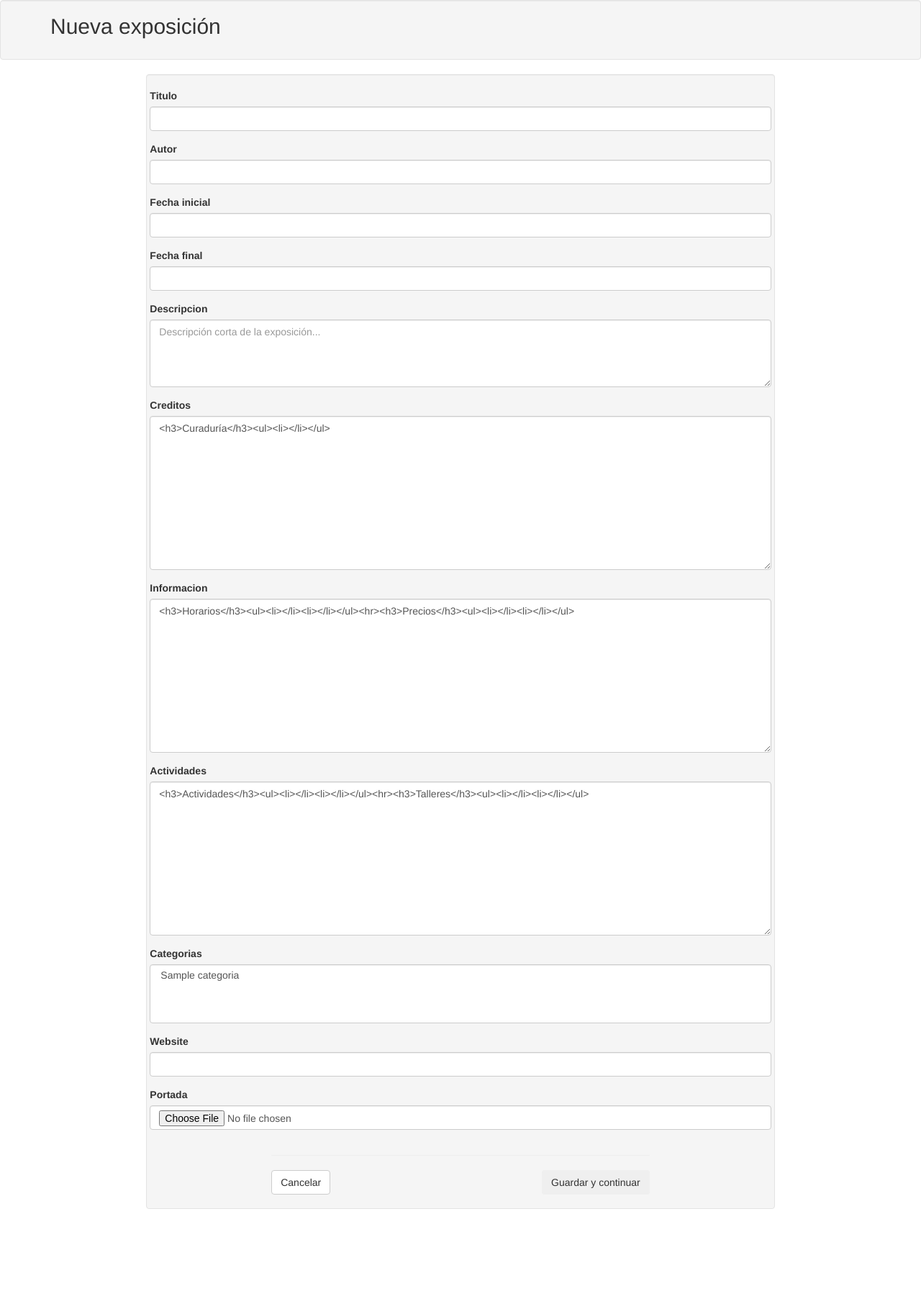
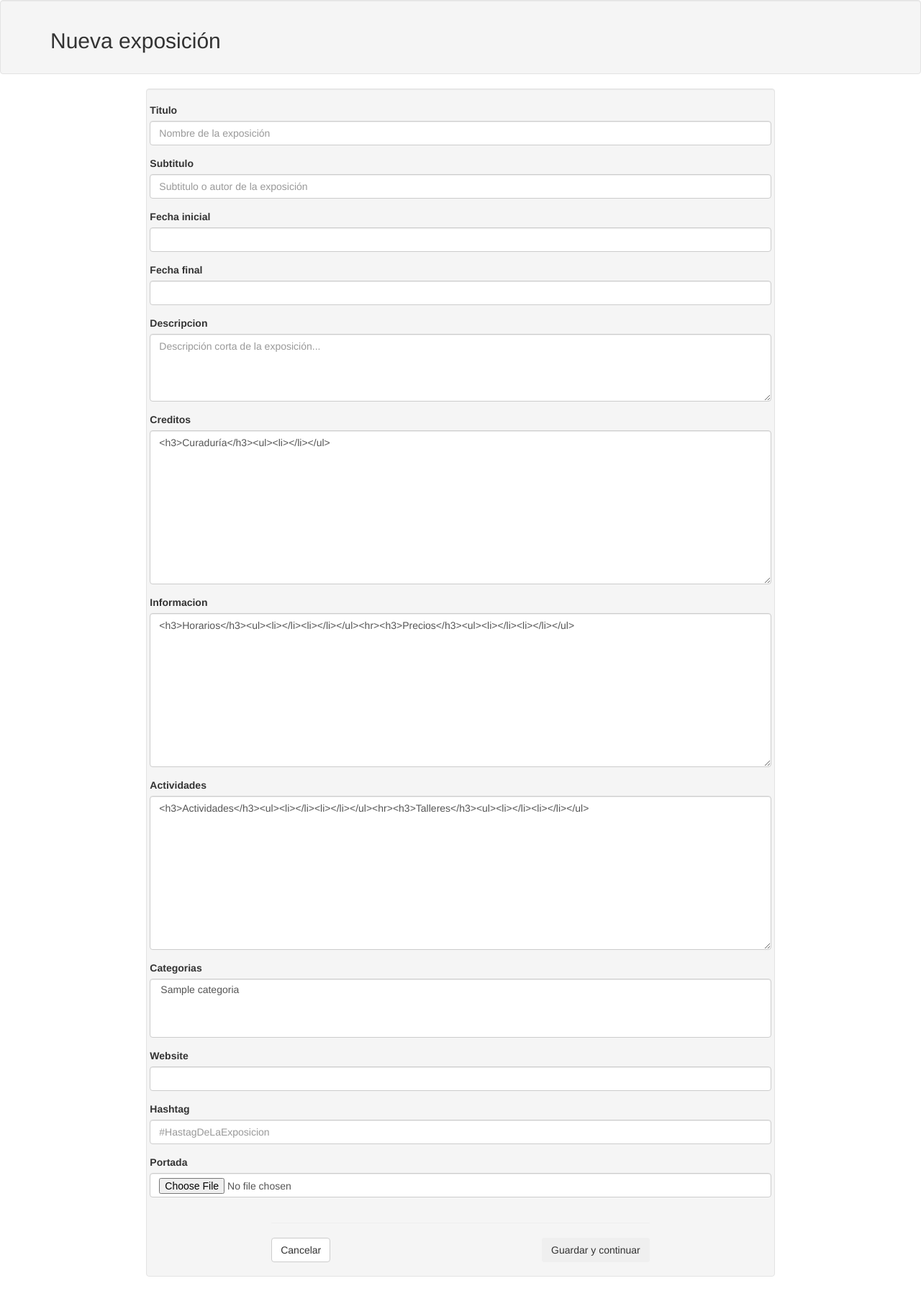
Before and after one commit to punkrobot/prototipo-catalogarte, a Django app: page /admin/exposicion/nueva in a window 1280 px wide. Shown: the part 62-1856 px from the top of the page at 72% size. Before the commit the page ends 1742 px from the top, so only its background shows below. Run offline with Django 3.2, Linux system fonts and the light colour scheme; tables that the repository leaves empty hold one stand-in row (values such as "Sample post"); some libraries are stand-ins or nearby versions.

Commit message:
Guardar hashtag de la exposicion

```diff
--- a/webapp/forms.py
+++ b/webapp/forms.py
@@ -11,16 +11,16 @@ class ExposicionForm(forms.ModelForm):
 
     class Meta:
         model = Exposicion
-        fields = ['titulo', 'autor', 'fecha_inicial', 'fecha_final', 'descripcion', 'creditos', \
-                  'informacion', 'actividades', 'categorias', 'website', 'portada']
+        fields = ['titulo', 'subtitulo', 'fecha_inicial', 'fecha_final', 'descripcion', 'creditos', \
+                  'informacion', 'actividades', 'categorias', 'website', 'hashtag', 'portada']
 
         success_url = '/admin'
 
     def __init__(self, *args, **kwargs):
         super(ExposicionForm, self).__init__(*args, **kwargs)
 
-        self.fields['titulo'].widget.attrs = {'placeholder': ''}
-        self.fields['autor'].widget.attrs = {'placeholder': ''}
+        self.fields['titulo'].widget.attrs = {'placeholder': 'Nombre de la exposición'}
+        self.fields['subtitulo'].widget.attrs = {'placeholder': 'Subtitulo o autor de la exposición'}
         self.fields['fecha_inicial'].widget = DateTimeWidget(usel10n=True, bootstrap_version=3)
         self.fields['fecha_final'].widget = DateTimeWidget(usel10n=True, bootstrap_version=3)
         self.fields['descripcion'].widget.attrs = {'placeholder': 'Descripción corta de la exposición...', 'rows': 4}
@@ -31,3 +31,4 @@ class ExposicionForm(forms.ModelForm):
         self.fields['actividades'].widget = CKEditorWidget()
         self.fields['actividades'].initial = '<h3>Actividades</h3><ul><li></li><li></li></ul><hr><h3>Talleres</h3><ul><li></li><li></li></ul>'
         self.fields['website'].widget.attrs = {'placeholder': ''}
+        self.fields['hashtag'].widget.attrs = {'placeholder': '#HastagDeLaExposicion'}
--- a/webapp/models.py
+++ b/webapp/models.py
@@ -47,12 +47,13 @@ class Exposicion(models.Model):
     fecha_final = models.DateTimeField(null=True, blank=True)
 
     titulo = models.CharField(max_length=100)
-    autor = models.CharField(max_length=100, blank=True)
+    subtitulo = models.CharField(max_length=100, blank=True)
     creditos = models.TextField(blank=True)
     descripcion = models.TextField(blank=True)
     informacion = models.TextField(blank=True)
     actividades = models.TextField(blank=True)
     website = models.URLField(max_length=255, blank=True)
+    hashtag = models.CharField(max_length=255, blank=True)
 
     slug = AutoSlugField(unique=True, populate_from='titulo')
     categorias = models.ManyToManyField("Categoria")
--- a/webapp/static/webapp/css/style.css
+++ b/webapp/static/webapp/css/style.css
@@ -342,7 +342,7 @@
 .txt{
   background: #FEFEFE;
 }
-.foto:hover,
+.foto img:hover,
 .fondo:hover {
   cursor: move;
 
@@ -427,7 +427,7 @@
 	height: 33%;
 }
 
-.page h1, h2, h3, h4,h5, h6 {
+.content h1, .content h2, .content h3, .content h4, .content h5, .content h6 {
   margin-top: 0;
 }
 
@@ -561,19 +561,15 @@
 }
 .galeria .fondo,
 .galeria .texto,
-.galeria .video,
-.galeria .audio,
+.galeria .video-thumbnail,
+.galeria .audio iframe,
 .galeria .foto img{
 	padding: 0;
 	box-shadow: 0 3px 6px rgba(0,0,0,.16),0 3px 6px rgba(0,0,0,.23);
 }
 .galeria .texto{
+  background-color: #FFF;
   padding: 20px;
-}
-.galeria .texto,
-.galeria .video,
-.galeria .audio{
-  background-color: #FFF;
 }
 .galeria .video .footer,
 .galeria .audio .footer{
--- a/webapp/templates/webapp/exposicion_detail.html
+++ b/webapp/templates/webapp/exposicion_detail.html
@@ -7,7 +7,7 @@
 		<div class="col-md-12 well catalogo">
 			<div class="row">
 				<div class="col-md-10">
-					<h1>{{exposicion.titulo}}<small>&nbsp;{{exposicion.autor}}</small></h1>
+					<h1>{{exposicion.titulo}}<small>&nbsp;{{exposicion.subtitulo}}</small></h1>
 				</div>
 				<div class="col-md-2">
 					<a href="{% url 'catalogo_detalle' exposicion.slug %}" class="btn btn-default">Ver catálogo</a>
--- a/webapp/urls.py
+++ b/webapp/urls.py
@@ -12,14 +12,13 @@ urlpatterns = patterns('',
     url(r'^admin$', views.ExposicionAdmin.as_view(), name='exposicion_admin'),
     url(r'^admin/exposicion/nueva$', views.ExposicionCreate.as_view(), name='exposicion_nueva'),
     url(r'^admin/exposicion/(?P<slug>[\w-]+)/$', views.ExposicionUpdate.as_view(), name='exposicion_actualizar'),
+    url(r'^admin/exposicion/(?P<slug>[\w-]+)/media/img$', AjaxFileUploader(), name='img_agregar'),
+    url(r'^admin/exposicion/(?P<slug>[\w-]+)/media/agregar$', views.MediaCreate.as_view(), name='media_agregar'),
+    url(r'^admin/exposicion/(?P<slug>[\w-]+)/media$', views.MediaList.as_view(), name='media_list'),
 
     url(r'^admin/catalogo/(?P<slug>[\w-]+)/$', views.CatalogoCreate.as_view(), name='catalogo_create'),
     url(r'^admin/catalogo/(?P<slug>[\w-]+)/save/$', views.CatalogoSave.as_view(), name='catalogo_save'),
     url(r'^admin/catalogo/(?P<slug>[\w-]+)/export/$', views.CatalogoExport.as_view(), name='catalogo_export'),
-
-    url(r'^admin/exposicion/(?P<slug>[\w-]+)/media/img$', AjaxFileUploader(), name='img_agregar'),
-    url(r'^admin/exposicion/(?P<slug>[\w-]+)/media/agregar$', views.MediaCreate.as_view(), name='media_agregar'),
-    url(r'^admin/exposicion/(?P<slug>[\w-]+)/media$', views.MediaList.as_view(), name='media_list'),
 
     # public urls:
     url(r'^$', views.ExposicionList.as_view(), name='exposicion_lista'),
--- a/webapp/views.py
+++ b/webapp/views.py
@@ -52,8 +52,7 @@ class ExposicionCreate(LoginRequiredMixin, CreateView):
         return super(ExposicionCreate, self).form_valid(form)
 
     def get_success_url(self):
-        # TODO: Revisar error
-        return reverse('catalogo_create', args=(self.object.slug))
+        return reverse('catalogo_create', kwargs={'slug' : self.object.slug } )
 
 
 class ExposicionUpdate(LoginRequiredMixin, UpdateView):
```
Also changed, not shown: webapp/migrations/0001_initial.py, webapp/migrations/0002_auto_20141013_1322.py (deleted), webapp/migrations/0003_auto_20141014_1249.py (deleted), webapp/migrations/0004_auto_20141014_1325.py (deleted), webapp/migrations/0005_auto_20141024_1126.py (deleted).
